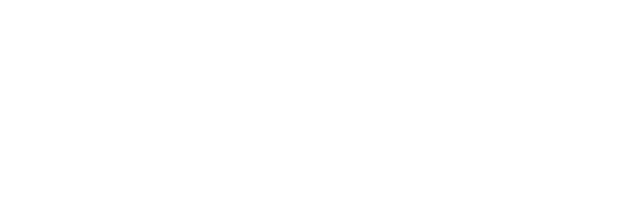
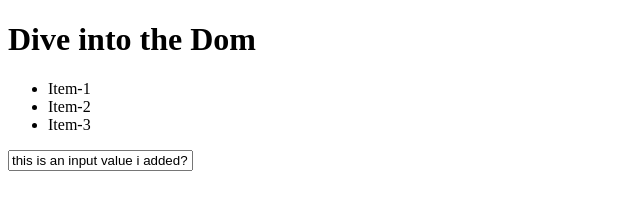
Before and after one commit to fels123/js-14, a plain HTML site: page index.html in a window 1280 px wide. Shown: the whole page, without its empty margins (0-640 px from the left). Drawn offline with Linux system fonts and the light colour scheme.

Commit message:
just added some few codes

```diff
--- a/app.js
+++ b/app.js
@@ -0,0 +1,19 @@
+// const h1 = document.querySelector("h1");
+
+// h1.className = "title";
+
+// h1.classList;
+
+// h1.textContent = "This is a new Text";
+
+// h1.style.color = "red";
+// h1.style.fontWeight = "normal";
+// h1.style.backgroundColor = "yellow";
+// console.dir(h1);
+
+//Attribute and properties
+
+// Id,class value we give in html code are attributes
+const input = document.querySelector("input");
+console.dir(input);
+input.value = "this is an input value i added?";
--- a/index.html
+++ b/index.html
@@ -1,13 +1,19 @@
 <!DOCTYPE html>
 <html lang="en">
   <head>
-  <meta charset="UTF-8">
-  <meta name="viewport" content="width=device-width, initial-scale=1.0">
-  <meta http-equiv="X-UA-Compatible" content="ie=edge">
+    <meta charset="UTF-8" />
+    <meta name="viewport" content="width=device-width, initial-scale=1.0" />
+    <meta http-equiv="X-UA-Compatible" content="ie=edge" />
     <title>DOM Interaction</title>
     <script src="app.js" defer></script>
   </head>
   <body>
-
+    <header><h1 id="main-title">Dive into the Dom</h1></header>
+    <ul>
+      <li>Item-1</li>
+      <li class="list-item">Item-2</li>
+      <li class="list-item">Item-3</li>
+    </ul>
+    <input type="text" value="default text" />
   </body>
 </html>
```
Also changed, not shown: 1 other file. Lines whose indentation alone changed are shown as unchanged.
